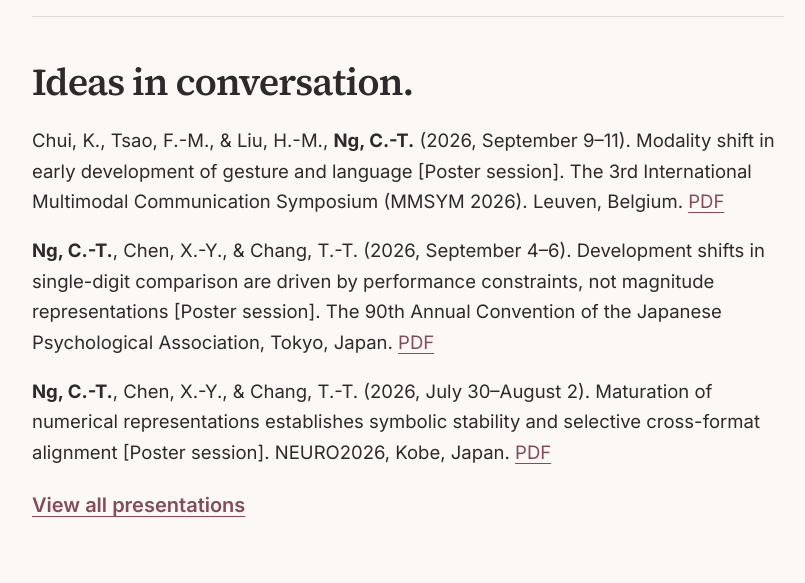
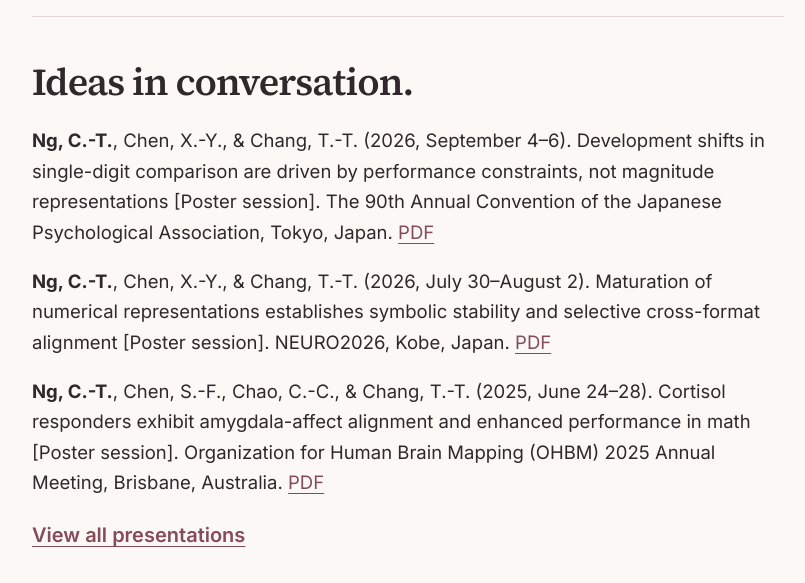
Before and after one commit to chantatng/chantatng.github.io, a plain HTML site: page index.html in a window 1280 px wide. Shown: the part 1860-2443 px from the top of the page, without its empty margins (232-1037 px from the left). Drawn offline with Linux system fonts and the light colour scheme.

Commit message:
Feature cortisol poster on homepage

```diff
--- a/index.html
+++ b/index.html
@@ -59,9 +59,9 @@
     <section class="ruled">
       <h2>Ideas in conversation.</h2>
       <ul class="record-list" role="list">
-  <li>Chui, K., Tsao, F.-M., &amp; Liu, H.-M., <strong>Ng, C.-T.</strong> (2026, September 9–11). Modality shift in early development of gesture and language [Poster session]. The 3rd International Multimodal Communication Symposium (MMSYM 2026). Leuven, Belgium. <span class="record-links"><a href="https://drive.google.com/file/d/1BKqbeQSz-YwipdI_QBHP_Bw8_Up1_H2l/view?usp=sharing" target="_blank" rel="noopener noreferrer">PDF</a></span></li>
   <li><strong>Ng, C.-T.</strong>, Chen, X.-Y., &amp; Chang, T.-T. (2026, September 4–6). Development shifts in single-digit comparison are driven by performance constraints, not magnitude representations [Poster session]. The 90th Annual Convention of the Japanese Psychological Association, Tokyo, Japan. <span class="record-links"><a href="https://drive.google.com/file/d/1oLOdBXuajRFhyFg5m22TRgrynTY1mugI/view" target="_blank" rel="noopener noreferrer">PDF</a></span></li>
   <li><strong>Ng, C.-T.</strong>, Chen, X.-Y., &amp; Chang, T.-T. (2026, July 30–August 2). Maturation of numerical representations establishes symbolic stability and selective cross-format alignment [Poster session]. NEURO2026, Kobe, Japan. <span class="record-links"><a href="https://drive.google.com/file/d/1eOx8vfPyH-MluI9WooGzOZZF0Y2KhY0c/view?usp=sharing" target="_blank" rel="noopener noreferrer">PDF</a></span></li>
+  <li><strong>Ng, C.-T.</strong>, Chen, S.-F., Chao, C.-C., &amp; Chang, T.-T. (2025, June 24–28). Cortisol responders exhibit amygdala-affect alignment and enhanced performance in math [Poster session]. Organization for Human Brain Mapping (OHBM) 2025 Annual Meeting, Brisbane, Australia. <span class="record-links"><a href="https://drive.google.com/file/d/1IbJ4agD2c321uQ4Aqh6Zj8q-lZEm-mlH/view?usp=sharing" target="_blank" rel="noopener noreferrer">PDF</a></span></li>
 </ul>
       <p class="section-link"><a href="presentations.html">View all presentations</a></p>
     </section>
```
